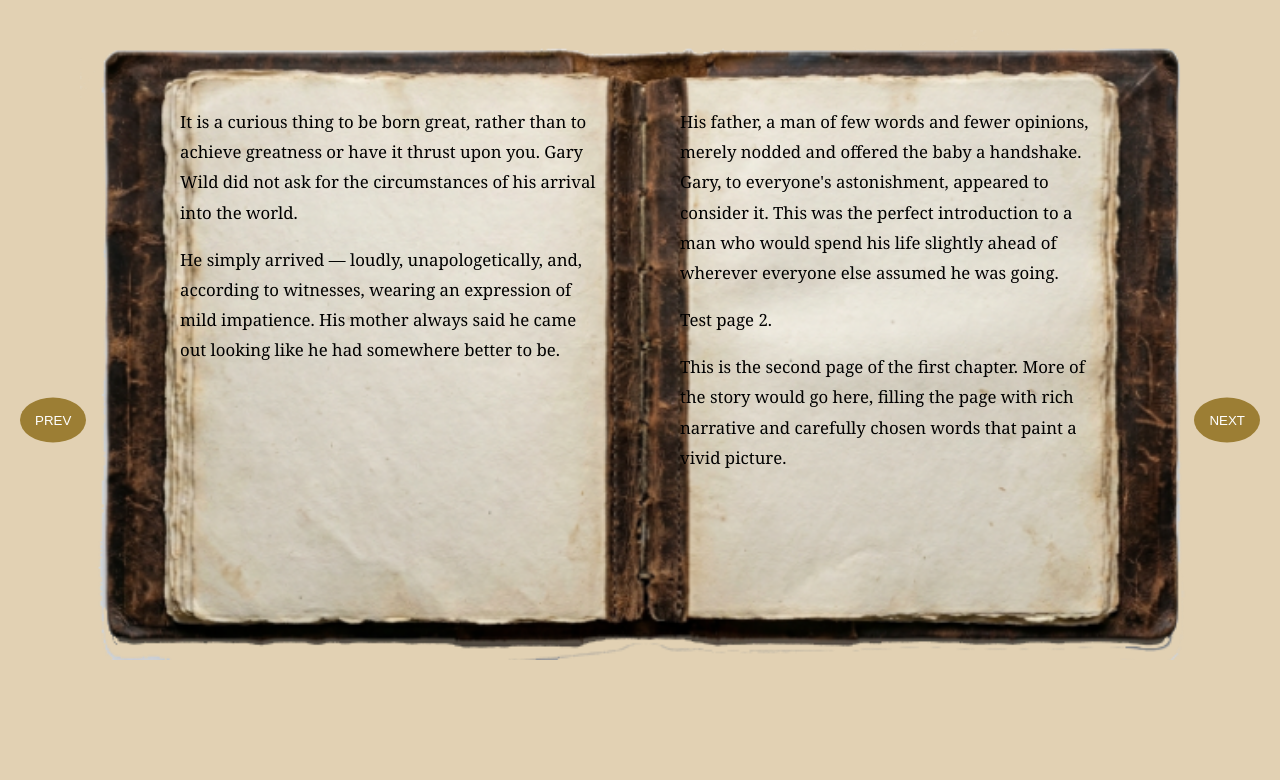
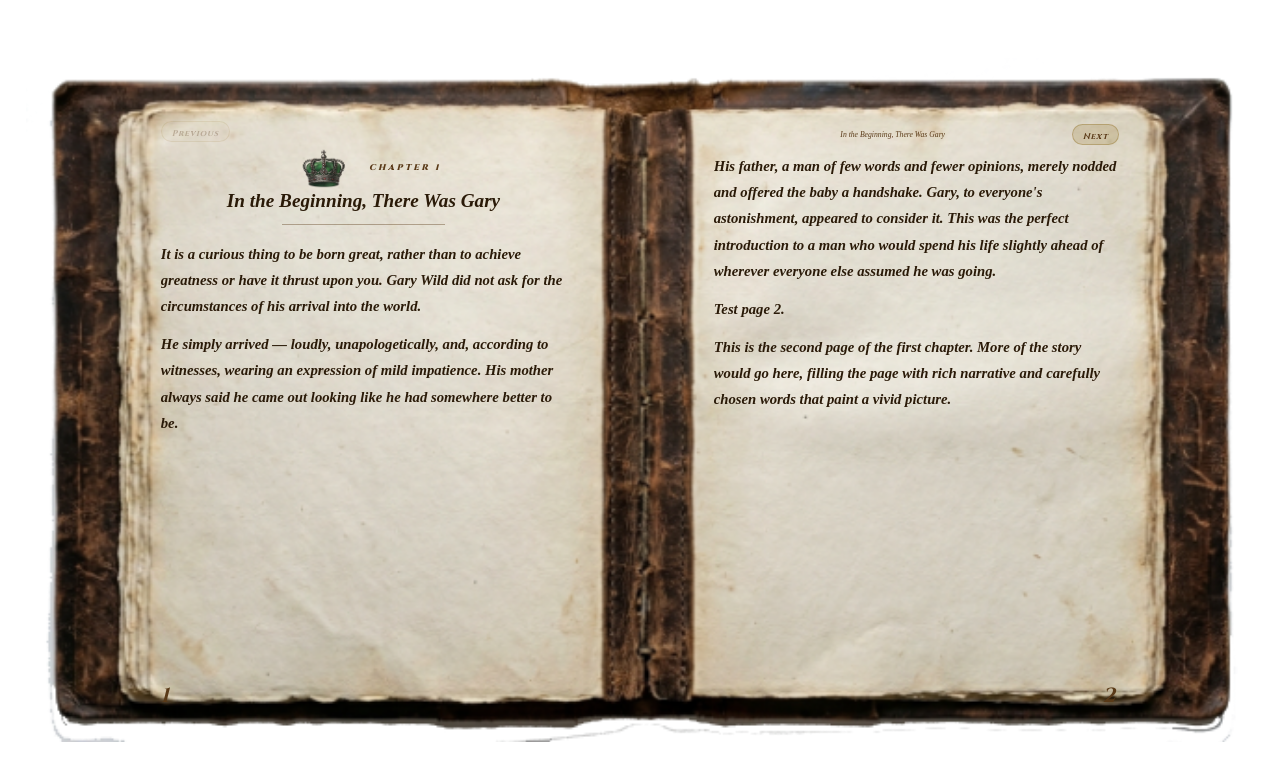
Before and after one commit to EnglishMagik/gary-wild-the-great, a React (Vite) app: page /reader in a window 1280 px wide. Shown: the top 780 px of the page. Built offline with nearby package versions, Linux system fonts and the light colour scheme; a web font is replaced by a local one.

Commit message:
Mobile Tweaking

```diff
--- a/src/pages/ReaderPage.jsx
+++ b/src/pages/ReaderPage.jsx
@@ -2,9 +2,8 @@ import React, { useState, useEffect } from 'react'
 import { useNavigate } from 'react-router-dom'
 import { useBookStore } from '../store/bookStore'
 
-// The secret sauce: Short pages for mobile, standard for PC
-const CHARS_PER_PAGE_PC = 600
-const CHARS_PER_PAGE_MOBILE = 350 // Shorter to ensure NO scrolling
+const CHARS_PER_PAGE = 600
+const CHARS_PER_PAGE_MOBILE = 400
 
 function buildPageSlots(chapters, charsPerPage) {
   const slots = []
@@ -29,8 +28,10 @@ function buildPageSlots(chapters, charsPerPage) {
       currentLen = 0
     }
 
+    const charsForFirstSlot = charsPerPage - 200
+
     paragraphs.forEach(para => {
-      const limit = isFirstSlot ? (charsPerPage - 150) : charsPerPage
+      const limit = isFirstSlot ? charsForFirstSlot : charsPerPage
       if (currentLen + para.length > limit && currentSlotParas.length > 0) flushSlot()
       currentSlotParas.push(para)
       currentLen += para.length
@@ -42,109 +43,273 @@ function buildPageSlots(chapters, charsPerPage) {
 
 export default function ReaderPage() {
   const navigate = useNavigate()
-  const { chapters } = useBookStore()
-  const [isMobile, setIsMobile] = useState(window.innerWidth < 1024)
-  const [flatPageIndex, setFlatPageIndex] = useState(0)
+  const { currentPageIndex, setCurrentPage, chapters } = useBookStore()
 
-  // Track screen size to swap versions instantly
+  const [isMobile, setIsMobile] = useState(window.innerWidth < 768)
+  const [isLandscape, setIsLandscape] = useState(window.innerWidth > window.innerHeight)
+
   useEffect(() => {
-    const handleResize = () => setIsMobile(window.innerWidth < 1024)
+    const handleResize = () => {
+      setIsMobile(window.innerWidth < 768)
+      setIsLandscape(window.innerWidth > window.innerHeight)
+    }
     window.addEventListener('resize', handleResize)
     return () => window.removeEventListener('resize', handleResize)
   }, [])
 
-  const charsLimit = isMobile ? CHARS_PER_PAGE_MOBILE : CHARS_PER_PAGE_PC
-  const allSlots = buildPageSlots(chapters, charsLimit)
+  // Mobile landscape uses desktop-style two-page spread
+  // Mobile portrait uses single scrollable page
+  const useMobilePortrait = isMobile && !isLandscape
+  const charsPerPage = useMobilePortrait ? CHARS_PER_PAGE_MOBILE : CHARS_PER_PAGE
+  const slots = buildPageSlots(chapters, charsPerPage)
 
-  // Navigation Logic
-  const goNext = () => {
-    const step = isMobile ? 1 : 2
-    if (flatPageIndex + step < allSlots.length) setFlatPageIndex(flatPageIndex + step)
-  }
-  const goPrev = () => {
-    const step = isMobile ? 1 : 2
-    if (flatPageIndex - step >= 0) setFlatPageIndex(flatPageIndex - step)
+  if (slots.length === 0) {
+    return (
+      <div style={{
+        minHeight: '100vh', background: '#ffffff',
+        display: 'flex', flexDirection: 'column',
+        alignItems: 'center', justifyContent: 'center',
+        color: '#8b6914', fontFamily: 'Cinzel, serif', gap: '2rem',
+        padding: '2rem',
+      }}>
+        <p style={{ textAlign: 'center', fontSize: '1.1rem' }}>No pages yet.</p>
+        <button onClick={() => navigate('/studio')} style={{
+          background: '#c9a84c', color: '#1a1208', border: 'none',
+          padding: '0.75rem 2rem', fontFamily: 'Cinzel, serif',
+          cursor: 'pointer', fontSize: '0.9rem', borderRadius: '4px',
+        }}>GO TO WRITE</button>
+      </div>
+    )
   }
 
-  const leftSlot = allSlots[flatPageIndex]
-  const rightSlot = !isMobile ? allSlots[flatPageIndex + 1] : null
+  const safeIndex = Math.min(currentPageIndex, slots.length - 1)
+  const pagesPerSpread = useMobilePortrait ? 1 : 2
+  const leftSlot = slots[safeIndex]
+  const rightSlot = !useMobilePortrait ? slots[safeIndex + 1] : null
+  const canGoNext = safeIndex + pagesPerSpread < slots.length
+  const canGoPrev = safeIndex > 0
+  const goNext = () => { if (canGoNext) setCurrentPage(safeIndex + pagesPerSpread) }
+  const goPrev = () => { if (canGoPrev) setCurrentPage(safeIndex - pagesPerSpread) }
 
-  // --- STYLES ---
-  const textFont = "'Georgia', serif"
+  const textFont = '"Bradley Hand ITC", "Bradley Hand", cursive'
 
-  if (isMobile) {
-    // --- MOBILE VIEW: SINGLE SHORT PAGE ---
+  // ── DESKTOP NAV BUTTON (small, hover-based) ──
+  const NavBtn = ({ onClick, disabled, label }) => (
+    <button onClick={onClick} disabled={disabled} style={{
+      background: disabled ? 'rgba(139,105,20,0.08)' : 'rgba(139,105,20,0.18)',
+      border: '1px solid rgba(139,105,20,0.35)',
+      borderRadius: '999px',
+      cursor: disabled ? 'default' : 'pointer',
+      opacity: disabled ? 0.3 : 1,
+      padding: '2px 10px',
+      transition: 'background 0.2s',
+      flexShrink: 0,
+    }}
+      onMouseEnter={(e) => { if (!disabled) e.currentTarget.style.background = 'rgba(139,105,20,0.32)' }}
+      onMouseLeave={(e) => { if (!disabled) e.currentTarget.style.background = 'rgba(139,105,20,0.18)' }}
+    >
+      <span style={{
+        fontFamily: 'Cinzel, serif', fontStyle: 'italic', fontWeight: '700',
+        fontSize: 'clamp(0.45rem, 0.65vw, 0.55rem)', color: '#5a3a18',
+        letterSpacing: '0.1em', whiteSpace: 'nowrap',
+      }}>{label}</span>
+    </button>
+  )
+
+  // ── MOBILE TAP BUTTON (large, finger-friendly) ──
+  const MobileBtn = ({ onClick, disabled, label }) => (
+    <button onClick={onClick} disabled={disabled} style={{
+      background: disabled ? 'rgba(139,105,20,0.1)' : 'rgba(139,105,20,0.25)',
+      border: '2px solid rgba(139,105,20,0.5)',
+      borderRadius: '999px',
+      cursor: disabled ? 'default' : 'pointer',
+      opacity: disabled ? 0.3 : 1,
+      padding: '10px 24px',
+      fontFamily: 'Cinzel, serif',
+      fontStyle: 'italic',
+      fontWeight: '700',
+      fontSize: '0.9rem',
+      color: '#5a3a18',
+      letterSpacing: '0.1em',
+      minWidth: '90px',
+      touchAction: 'manipulation',
+    }}>
+      {label}
+    </button>
+  )
+
+  // ── DESKTOP SLOT RENDERER ──
+  const renderSlot = (slot, pageNum, isLeft) => {
+    if (!slot) return null
     return (
       <div style={{
-        minHeight: '100vh', backgroundColor: '#fdf6e3',
-        display: 'flex', flexDirection: 'column', overflow: 'hidden'
+        position: 'absolute',
+        top: '5%', left: isLeft ? '11%' : '56%',
+        width: '33%', bottom: '4%', zIndex: 3,
       }}>
-        <div style={{ flex: 1, padding: '20px', display: 'flex', flexDirection: 'column', justifyContent: 'center' }}>
-          <h2 style={{ fontFamily: 'Cinzel, serif', textAlign: 'center', color: '#8b6914' }}>
-            {leftSlot?.chapterTitle}
-          </h2>
-          <div style={{
-            fontFamily: textFont, fontSize: '1.1rem', lineHeight: '1.6',
-            color: '#2a1a08', textAlign: 'left'
-          }}>
-            {leftSlot?.paragraphs.map((p, i) => <p key={i}>{p}</p>)}
+        <div style={{
+          position: 'absolute', bottom: '0.5rem',
+          left: isLeft ? 0 : 'auto', right: isLeft ? 'auto' : 0,
+          fontFamily: 'Cinzel, serif', fontStyle: 'italic',
+          fontSize: 'clamp(1.1rem, 1.6vw, 1.4rem)', color: '#5a3a18',
+          letterSpacing: '0.2em', fontWeight: 'bold', lineHeight: 1, zIndex: 4,
+        }}>
+          {pageNum}
+        </div>
+        <div style={{
+          position: 'absolute', top: 0, left: 0, right: 0,
+          bottom: '3rem', display: 'flex', flexDirection: 'column', overflow: 'hidden',
+        }}>
+          {slot.isFirstOfChapter && (
+            <div style={{ textAlign: 'center', paddingTop: '0.8rem', flexShrink: 0 }}>
+              {isLeft && (
+                <div style={{ textAlign: 'left', marginBottom: '0.3rem', marginTop: '1rem' }}>
+                  <NavBtn onClick={goPrev} disabled={!canGoPrev} label="Previous" />
+                </div>
+              )}
+              <div style={{ display: 'flex', alignItems: 'center', justifyContent: 'center', gap: '0.5rem', marginBottom: '0.1rem' }}>
+                <img src="/crown.png" alt="Life Chapters" onClick={() => navigate('/chapters')}
+                  style={{ width: '75px', height: 'auto', cursor: 'pointer', opacity: 0.9, flexShrink: 0 }} />
+                <div style={{ fontFamily: 'Cinzel, serif', fontStyle: 'italic', fontWeight: '900', fontSize: 'clamp(0.4rem, 0.65vw, 0.55rem)', color: '#5a3a18', letterSpacing: '0.3em', textTransform: 'uppercase' }}>
+                  Chapter {slot.chapterNumber}
+                </div>
+              </div>
+              <div style={{ fontFamily: textFont, fontStyle: 'italic', fontWeight: 'bold', fontSize: 'clamp(0.85rem, 1.5vw, 1.2rem)', color: '#2a1a08', lineHeight: 1.15 }}>
+                {slot.chapterTitle}
+              </div>
+              <div style={{ width: '40%', height: '1px', background: 'rgba(90,58,24,0.4)', margin: '0.7rem auto 1rem auto' }} />
+            </div>
+          )}
+          {!slot.isFirstOfChapter && (
+            <div style={{ display: 'flex', alignItems: 'center', paddingTop: '2rem', marginBottom: '0.5rem', flexShrink: 0 }}>
+              {isLeft && <NavBtn onClick={goPrev} disabled={!canGoPrev} label="Previous" />}
+              <div style={{ fontFamily: textFont, fontStyle: 'italic', fontSize: 'clamp(0.4rem, 0.6vw, 0.55rem)', color: '#5a3a18', flex: 1, textAlign: 'center', padding: '0 0.25rem' }}>
+                {slot.chapterTitle}
+              </div>
+              {!isLeft && <NavBtn onClick={goNext} disabled={!canGoNext} label="Next" />}
+            </div>
+          )}
+          <div style={{ fontFamily: textFont, fontStyle: 'italic', fontWeight: 'bold', fontSize: 'clamp(0.72rem, 1.15vw, 0.98rem)', color: '#2a1a08', lineHeight: 1.78, overflow: 'hidden', flex: 1, wordBreak: 'break-word', overflowWrap: 'break-word' }}>
+            {slot.paragraphs.map((para, i) => (
+              <p key={i} style={{ marginBottom: '0.75rem', marginTop: 0 }}>{para}</p>
+            ))}
           </div>
-        </div>
-
-        {/* Navigation Bar */}
-        <div style={{
-          display: 'flex', justifyContent: 'space-between', padding: '20px',
-          background: '#f5ead6', borderTop: '1px solid #dcd0b9'
-        }}>
-          <button onClick={goPrev} disabled={flatPageIndex === 0} style={navBtnStyle}>BACK</button>
-          <span style={{ fontFamily: 'Cinzel', alignSelf: 'center' }}>{flatPageIndex + 1}</span>
-          <button onClick={goNext} disabled={flatPageIndex >= allSlots.length - 1} style={navBtnStyle}>NEXT</button>
         </div>
       </div>
     )
   }
 
-  // --- PC VIEW: THE ORIGINAL BOOK SPREAD ---
-  return (
+  // ── DESKTOP RENDER (includes mobile landscape) ──
+  const renderDesktop = () => (
     <div style={{
-      minHeight: '100vh', backgroundColor: '#e2d1b3',
-      display: 'flex', justifyContent: 'center', alignItems: 'center', padding: '20px'
+      width: '100%', height: '100vh',
+      display: 'flex', alignItems: 'center', justifyContent: 'center',
+      background: '#ffffff', padding: '2vh 2vw', boxSizing: 'border-box',
     }}>
       <div style={{
-        position: 'relative', width: '1000px', height: '700px',
-        backgroundImage: 'url("/book_pages.png")', backgroundSize: 'contain',
-        backgroundRepeat: 'no-repeat', display: 'flex', padding: '40px 60px'
+        position: 'relative',
+        width: 'min(96vw, calc(96vh * 1025 / 571))',
+        aspectRatio: '1025 / 571',
       }}>
-        {/* Left Page */}
-        <div style={pageContentStyle}>
-          {leftSlot?.paragraphs.map((p, i) => <p key={i}>{p}</p>)}
-        </div>
-
-        {/* Right Page */}
-        <div style={pageContentStyle}>
-          {rightSlot?.paragraphs.map((p, i) => <p key={i}>{p}</p>)}
-        </div>
-
-        {/* Desktop Buttons */}
-        <button onClick={goPrev} style={{ ...desktopNavBtn, left: '-60px' }}>PREV</button>
-        <button onClick={goNext} style={{ ...desktopNavBtn, right: '-60px' }}>NEXT</button>
+        <img src="/book_pages.png" alt="Book pages" style={{
+          width: '100%', height: '100%', objectFit: 'fill',
+          display: 'block', pointerEvents: 'none',
+        }} />
+        {renderSlot(leftSlot, safeIndex + 1, true)}
+        {rightSlot && renderSlot(rightSlot, safeIndex + 2, false)}
       </div>
     </div>
   )
+
+  // ── MOBILE PORTRAIT RENDER — clean scrollable parchment ──
+  const renderMobilePortrait = () => (
+    <div style={{
+      width: '100%',
+      minHeight: '100vh',
+      background: '#f5ead6',
+      display: 'flex',
+      flexDirection: 'column',
+      boxSizing: 'border-box',
+    }}>
+      {/* PARCHMENT PAGE */}
+      <div style={{
+        flex: 1,
+        margin: '1rem',
+        background: '#fffcf0',
+        border: '1px solid rgba(139,105,20,0.3)',
+        borderRadius: '8px',
+        boxShadow: '0 4px 20px rgba(0,0,0,0.15)',
+        padding: '1.5rem 1.25rem',
+        display: 'flex',
+        flexDirection: 'column',
+        gap: '1rem',
+      }}>
+
+        {/* CHAPTER HEADER */}
+        {leftSlot?.isFirstOfChapter && (
+          <div style={{ textAlign: 'center', borderBottom: '1px solid rgba(139,105,20,0.3)', paddingBottom: '1rem' }}>
+            <img src="/crown.png" alt="crown" onClick={() => navigate('/chapters')}
+              style={{ width: '50px', height: 'auto', cursor: 'pointer', opacity: 0.9, marginBottom: '0.5rem' }} />
+            <div style={{ fontFamily: 'Cinzel, serif', fontSize: '0.7rem', color: '#8b6914', letterSpacing: '0.3em', marginBottom: '0.3rem' }}>
+              CHAPTER {leftSlot.chapterNumber}
+            </div>
+            <div style={{ fontFamily: textFont, fontStyle: 'italic', fontWeight: 'bold', fontSize: '1.4rem', color: '#2a1a08', lineHeight: 1.2 }}>
+              {leftSlot.chapterTitle}
+            </div>
+          </div>
+        )}
+
+        {/* NON-CHAPTER HEADER */}
+        {!leftSlot?.isFirstOfChapter && (
+          <div style={{ textAlign: 'center', fontFamily: textFont, fontStyle: 'italic', fontSize: '0.85rem', color: '#8b6914', borderBottom: '1px solid rgba(139,105,20,0.2)', paddingBottom: '0.5rem' }}>
+            {leftSlot?.chapterTitle}
+          </div>
+        )}
+
+        {/* PAGE TEXT — large and readable */}
+        <div style={{
+          fontFamily: textFont,
+          fontStyle: 'italic',
+          fontWeight: 'bold',
+          fontSize: '1.1rem',
+          color: '#2a1a08',
+          lineHeight: 1.9,
+          flex: 1,
+        }}>
+          {leftSlot?.paragraphs.map((para, i) => (
+            <p key={i} style={{ marginBottom: '1rem', marginTop: 0 }}>{para}</p>
+          ))}
+        </div>
+
+        {/* PAGE NUMBER */}
+        <div style={{ textAlign: 'center', fontFamily: 'Cinzel, serif', fontSize: '0.9rem', color: '#8b6914', letterSpacing: '0.2em' }}>
+          — {safeIndex + 1} —
+        </div>
+      </div>
+
+      {/* NAVIGATION — large tap targets at bottom */}
+      <div style={{
+        display: 'flex',
+        justifyContent: 'space-between',
+        alignItems: 'center',
+        padding: '0.75rem 1rem 1.25rem',
+        background: '#f5ead6',
+      }}>
+        <MobileBtn onClick={goPrev} disabled={!canGoPrev} label="← Prev" />
+        <div
+          onClick={() => navigate('/chapters')}
+          style={{ fontFamily: 'Cinzel, serif', fontSize: '0.65rem', color: '#8b6914', letterSpacing: '0.15em', cursor: 'pointer', textAlign: 'center' }}
+        >
+          CONTENTS
+        </div>
+        <MobileBtn onClick={goNext} disabled={!canGoNext} label="Next →" />
+      </div>
+    </div>
+  )
+
+  return (
+    <div style={{ width: '100%', minHeight: '100vh', background: '#ffffff', overflow: useMobilePortrait ? 'auto' : 'hidden' }}>
+      {useMobilePortrait ? renderMobilePortrait() : renderDesktop()}
+    </div>
+  )
 }
-
-const navBtnStyle = {
-  padding: '10px 20px', background: '#8b6914', color: 'white',
-  border: 'none', borderRadius: '5px', fontFamily: 'Cinzel, serif'
-}
-
-const desktopNavBtn = {
-  position: 'absolute', top: '50%', transform: 'translateY(-50%)',
-  padding: '15px', background: 'rgba(139, 105, 20, 0.8)', color: 'white',
-  border: 'none', cursor: 'pointer', borderRadius: '50%'
-}
-
-const pageContentStyle = {
-  flex: 1, padding: '20px 40px', overflow: 'hidden',
-  fontFamily: "'Georgia', serif", fontSize: '1.05rem', lineHeight: '1.8'
-}
```
